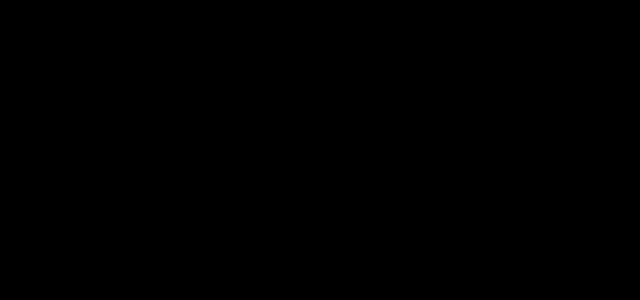
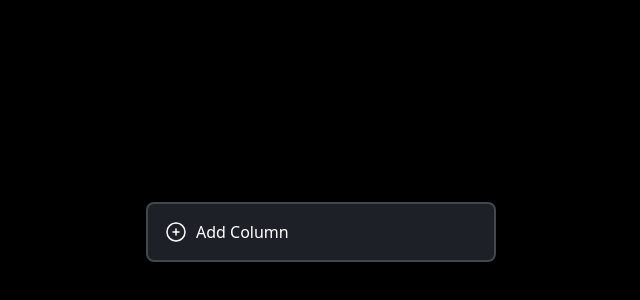
Before and after one commit to MarekRykaczewski/kan-view, a React (Vite) app: page / in a window 1280 px wide. Shown: the part 168-468 px from the top of the page, without its empty margins (319-959 px from the left). Built offline with nearby package versions, Linux system fonts and the light colour scheme.

Commit message:
add KanbanBoard component

```diff
--- a/src/App.tsx
+++ b/src/App.tsx
@@ -1,8 +1,10 @@
 import './App.css'
+import KanbanBoard from './components/KanbanBoard'
 
 function App() {
   return (
     <>
+      <KanbanBoard />
     </>
   )
 }
--- /dev/null
+++ b/src/components/KanbanBoard.tsx
@@ -0,0 +1,16 @@
+import PlusIcon from "../icons/PlusIcon"
+
+function KanbanBoard() {
+  return (
+    <div className="m-auto flex min-h-screen w-full items-center overflow-x-auto overflow-y-hidden px-[40px]">
+      <div className="m-auto">
+        <button className="h-[60px] w-[350px] min-w-[350px] cursor-pointer rounded-lg bg-shadeOne border-2 border-shadeTwo p-4 ring-accentMain hover:ring-2 flex gap-2">
+          <PlusIcon />
+          Add Column
+        </button>
+      </div>
+    </div>
+  )
+}
+
+export default KanbanBoard
```
